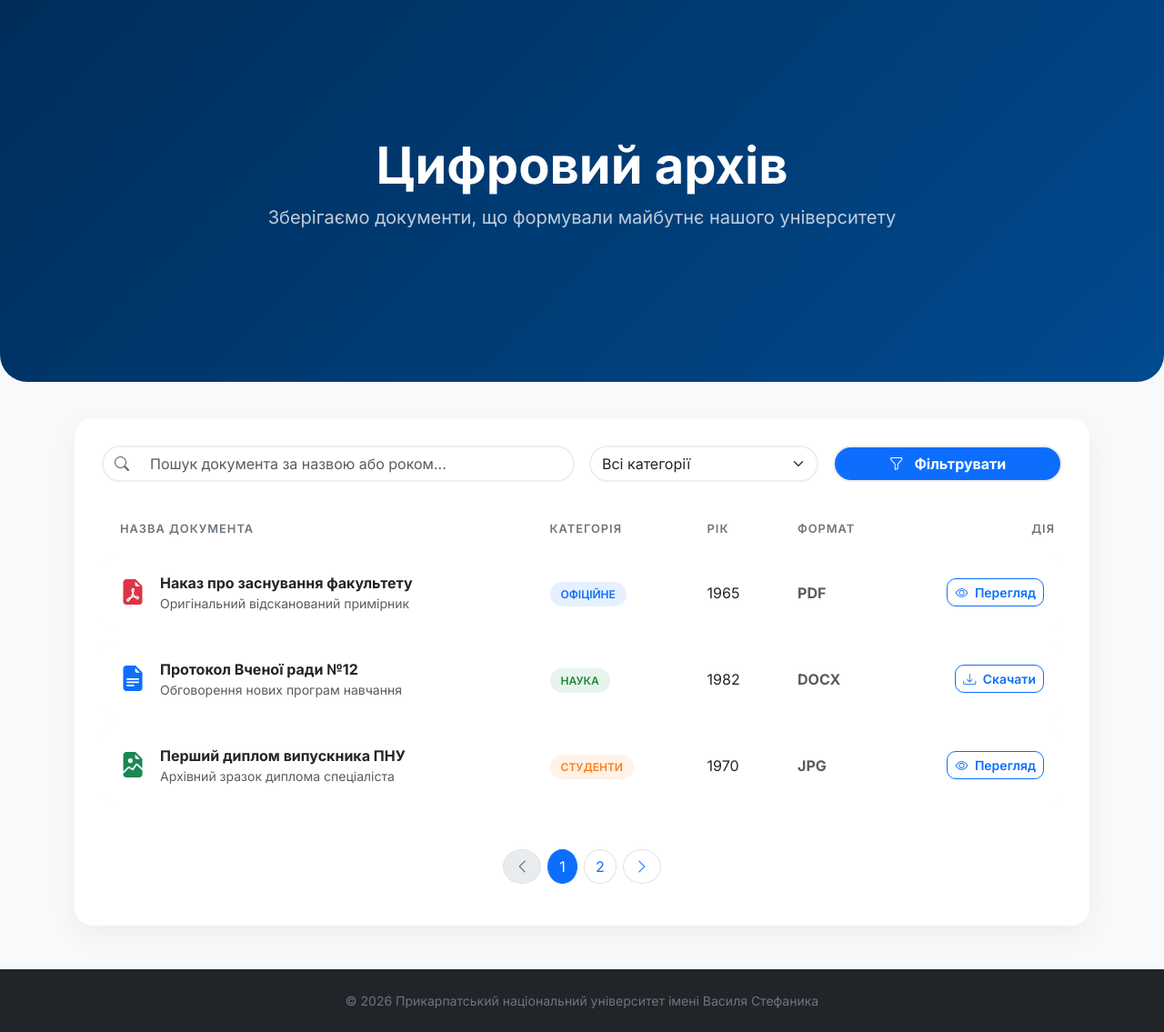
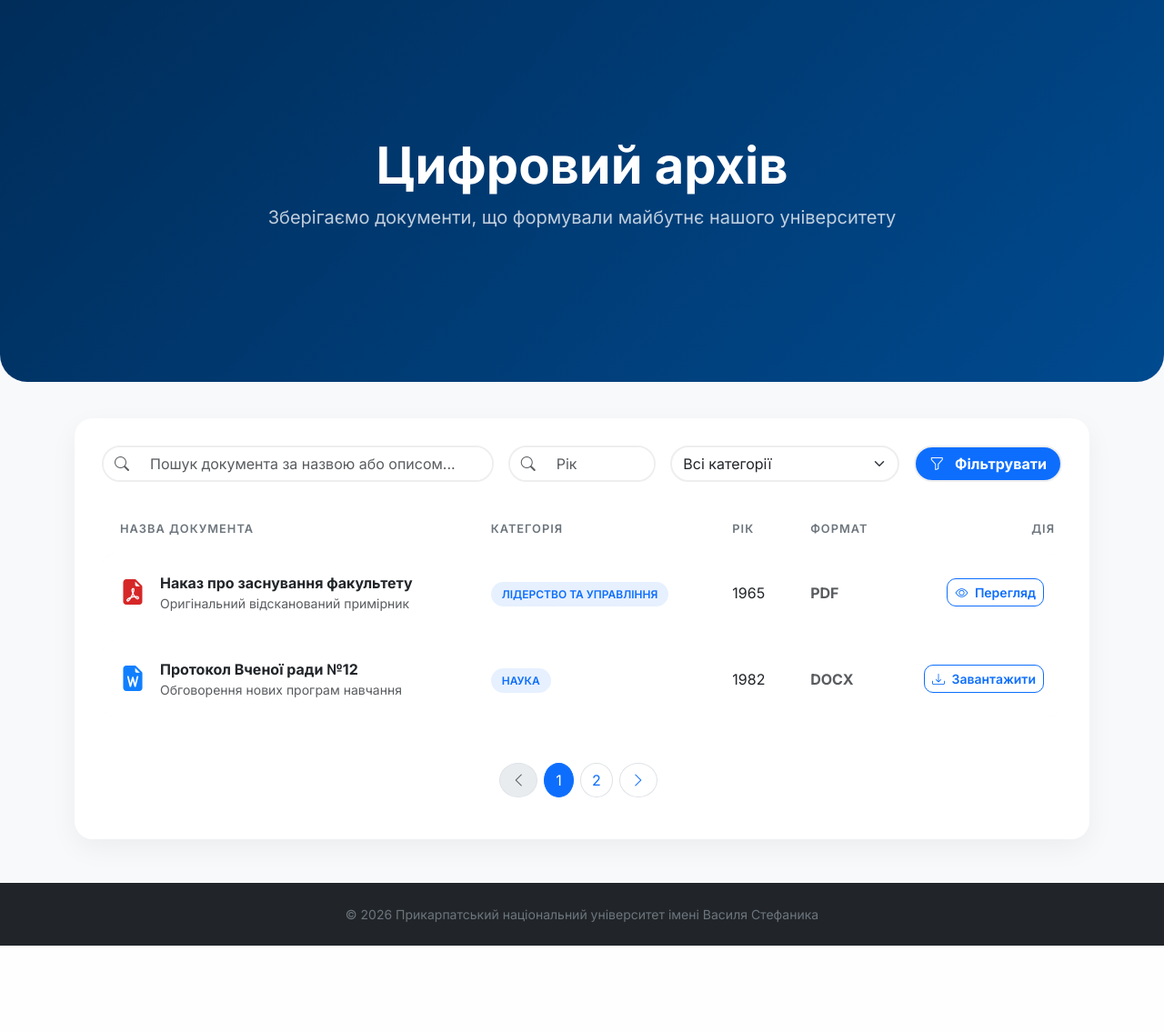
Before and after one commit to vZholobchuk/faculty-history-platform, a Flask app: page /archive in a window 1280 px wide. Shown: the part 57-1192 px from the top of the page at 91% size. After the commit the page ends 1097 px from the top, so only its background shows below. Run offline with Flask 3, Linux system fonts and the light colour scheme.

Commit message:
RE:Add pagintion

```diff
--- a/frontend/static/css/style.css
+++ b/frontend/static/css/style.css
@@ -37,3 +37,16 @@ body {
 .bg-leadership { background-color: #000000; color: #fff; }
 .bg-international { background-color: #e377c2; color: #fff; }
 .bg-community { background-color: #7f7f7f; color: #fff; }
+
+
+.pdf-textcolor { color: #d62728; }
+.doc-textcolor, .docx-textcolor { color: #107fff; }
+.xls-textcolor, .xlsx-textcolor { color: #228b22; }
+.ppt-textcolor, .pptx-textcolor { color: #ff7f0e; }
+.txt-textcolor { color: #8c564b; }
+.csv-textcolor { color: #2ca02c; }
+.jpg-textcolor, .jpeg-textcolor, .png-textcolor, .gif-textcolor { color: #2ca02c; }
+.mp3-textcolor, .wav-textcolor { color: #9467bd; }
+.mp4-textcolor, .mov-textcolor { color: #e377c2; }
+.zip-textcolor, .rar-textcolor { color: #7f7f7f; }
+.default-textcolor { color: #000000; }
--- a/frontend/templates/archive.html
+++ b/frontend/templates/archive.html
@@ -17,25 +17,37 @@
 
     <div class="container mb-5">
         <div class="archive-container">
-            <div class="row mb-4 g-3">
-                <div class="col-lg-6">
+            <form class="row mb-4 g-3" method="get">
+                <!-- Search field -->
+                <div class="col-lg-5">
                     <div class="input-group search-box">
                         <span class="input-group-text bg-white border-0"><i class="bi bi-search text-muted"></i></span>
-                        <input type="text" id="archiveSearch" class="form-control border-0" placeholder="Пошук документа за назвою або роком...">
+                        <input type="text" name="search" value="{{ query }}" class="form-control border-0" placeholder="Пошук документа за назвою або описом...">
                     </div>
                 </div>
+
+                <!-- Year field -->
+                <div class="col-lg-2">
+                    <div class="input-group search-box">
+                        <span class="input-group-text bg-white border-0"><i class="bi bi-search text-muted"></i></span>
+                        <input type="number" name="year" value="{{ selected_year }}" class="form-control border-0" placeholder="Рік">
+                    </div>
+                </div>
+
+                <!-- Categories -->
                 <div class="col-lg-3">
-                    <select class="form-select search-box">
-                        <option selected>Всі категорії</option>
-                        <option>Офіційні накази</option>
-                        <option>Наукові звіти</option>
-                        <option>Студентські матеріали</option>
+                    <select name=category class="form-select search-box">
+                        <option value="">Всі категорії</option>
+                        {% for key, cat in CATEGORIES.items() %}
+                            <option value="{{ key }}" {% if key == selected_category %}selected{% endif %}> {{ cat.label }} </option>
+                        {% endfor %}
                     </select>
                 </div>
-                <div class="col-lg-3">
+
+                <div class="col-lg-2">
                     <button class="btn btn-primary w-100 search-box fw-bold"><i class="bi bi-funnel me-2"></i> Фільтрувати</button>
                 </div>
-            </div>
+            </form>
 
             <div class="table-responsive">
                 <table class="table table-hover">
@@ -48,98 +60,86 @@
                             <th scope="col" class="text-end">Дія</th>
                         </tr>
                     </thead>
+
                     <tbody id="archiveTableBody">
+                        {% for arch in archive %}
                             <tr>
                                 <td>
                                     <div class="d-flex align-items-center">
-                                    <i class="bi bi-file-earmark-pdf-fill text-danger fs-3 me-3"></i>
+                                        {% set type_data = FILE_TYPES.get(arch.file_type.lower(), FILE_TYPES["default"]) %}
+                                        <i class="bi {{ type_data.icon }} {{ arch.file_type }}-textcolor fs-3 me-3">
+                                        </i>
                                         <div>
-                                        <div class="fw-bold text-dark">Наказ про заснування факультету</div>
-                                        <div class="small text-muted">Оригінальний відсканований примірник</div>
+                                            <div class="fw-bold text-dark">{{ arch.title }}</div>
+                                            <div class="small text-muted">{{ arch.subtitle }}</div>
                                         </div>
                                     </div>
                                 </td>
-                            <td><span class="category-badge cat-official text-uppercase">Офіційне</span></td>
-                            <td>1965</td>
-                            <td><span class="text-muted fw-bold">PDF</span></td>
+
+                                <td><span class="category-badge cat-official text-uppercase">{{ CATEGORIES[arch.category]["label"] }}</span></td>
+
+                                <td>{{ arch.year }}</td>
+
+                                <td><span class="text-muted fw-bold">{{ arch.file_type.upper() }}</span></td>
+
                                 <td class="text-end">
-                                <a href="#" class="btn btn-outline-primary btn-sm btn-download">
-                                    <i class="bi bi-eye me-1"></i> Перегляд
+                                    <a href="{{ arch.file_url }}" class="btn btn-outline-primary btn-sm btn-download">
+                                        <i class="bi {{ type_data.btn_icon }} me-1"></i> {{ type_data.btn_title }}
                                     </a>
                                 </td>
                             </tr>
-
-                        <tr>
-                            <td>
-                                <div class="d-flex align-items-center">
-                                    <i class="bi bi-file-earmark-text-fill text-primary fs-3 me-3"></i>
-                                    <div>
-                                        <div class="fw-bold text-dark">Протокол Вченої ради №12</div>
-                                        <div class="small text-muted">Обговорення нових програм навчання</div>
-                                    </div>
-                                </div>
-                            </td>
-                            <td><span class="category-badge cat-science text-uppercase">Наука</span></td>
-                            <td>1982</td>
-                            <td><span class="text-muted fw-bold">DOCX</span></td>
-                            <td class="text-end">
-                                <a href="#" class="btn btn-outline-primary btn-sm btn-download">
-                                    <i class="bi bi-download me-1"></i> Скачати
-                                </a>
-                            </td>
-                        </tr>
-
-                        <tr>
-                            <td>
-                                <div class="d-flex align-items-center">
-                                    <i class="bi bi-file-earmark-image-fill text-success fs-3 me-3"></i>
-                                    <div>
-                                        <div class="fw-bold text-dark">Перший диплом випускника ПНУ</div>
-                                        <div class="small text-muted">Архівний зразок диплома спеціаліста</div>
-                                    </div>
-                                </div>
-                            </td>
-                            <td><span class="category-badge cat-student text-uppercase">Студенти</span></td>
-                            <td>1970</td>
-                            <td><span class="text-muted fw-bold">JPG</span></td>
-                            <td class="text-end">
-                                <a href="#" class="btn btn-outline-primary btn-sm btn-download">
-                                    <i class="bi bi-eye me-1"></i> Перегляд
-                                </a>
-                            </td>
-                        </tr>
+                        {% endfor %}
                     </tbody>
                 </table>
             </div>
 
             <nav class="mt-4">
                 <ul class="pagination justify-content-center">
-                    <li class="page-item disabled"><a class="page-link rounded-circle me-2" href="#"><i class="bi bi-chevron-left"></i></a></li>
-                    <li class="page-item active"><a class="page-link rounded-circle me-2" href="#">1</a></li>
-                    <li class="page-item"><a class="page-link rounded-circle me-2" href="#">2</a></li>
-                    <li class="page-item"><a class="page-link rounded-circle" href="#"><i class="bi bi-chevron-right"></i></a></li>
+                    <!-- Back button -->
+                    <li class="page-item {% if current_page == 1 %} disabled {% endif %}">
+                        <a class="page-link rounded-circle me-2"
+                            href="{{ url_for('archive',
+                                        page = current_page - 1,
+                                        search=query,
+                                        category=selected_category,
+                                        year=selected_year)}}">
+                            <i class="bi bi-chevron-left"></i>
+                        </a>
+                    </li>
+
+                    <!-- Pages button -->
+                    {% for p in range (1, total_pages + 1) %}
+                        <li class="page-item {% if current_page == p %} active {% endif %}">
+                            <a class="page-link rounded-circle me-2"
+                                href="{{ url_for('archive',
+                                        page = p,
+                                        search=query,
+                                        category=selected_category,
+                                        year=selected_year)}}">
+                                {{ p }}
+                            </a>
+                        </li>
+                    {% endfor %}
+
+                    <!-- Forward button -->
+                    <li class="page-item {% if current_page == total_pages %} disabled {% endif %}">
+                        <a class="page-link rounded-circle me-2"
+                            href="{{ url_for('archive',
+                                        page = current_page + 1,
+                                        search=query,
+                                        category=selected_category,
+                                        year=selected_year)}}">
+                            <i class="bi bi-chevron-right"></i>
+                        </a>
+                    </li>
                 </ul>
             </nav>
         </div>
     </div>
-
 {% endblock %}
 
 {% block footer %}
     <footer class="bg-dark text-white text-center py-4">
         <p class="mb-0 small text-secondary">© 2026 Прикарпатський національний університет імені Василя Стефаника</p>
     </footer>
-
-    <!-- TODO: Create separate script file -->
-    <script>
-        document.getElementById('archiveSearch').addEventListener('keyup', function() {
-            let filter = this.value.toLowerCase();
-            let rows = document.querySelectorAll('#archiveTableBody tr');
-
-            rows.forEach(row => {
-                let text = row.innerText.toLowerCase();
-                row.style.display = text.includes(filter) ? '' : 'none';
-            });
-        });
-    </script>
 {% endblock %}
```
Also changed, not shown: frontend/static/html/text.jpg (added), 2 other files. Lines whose indentation alone changed are shown as unchanged.
